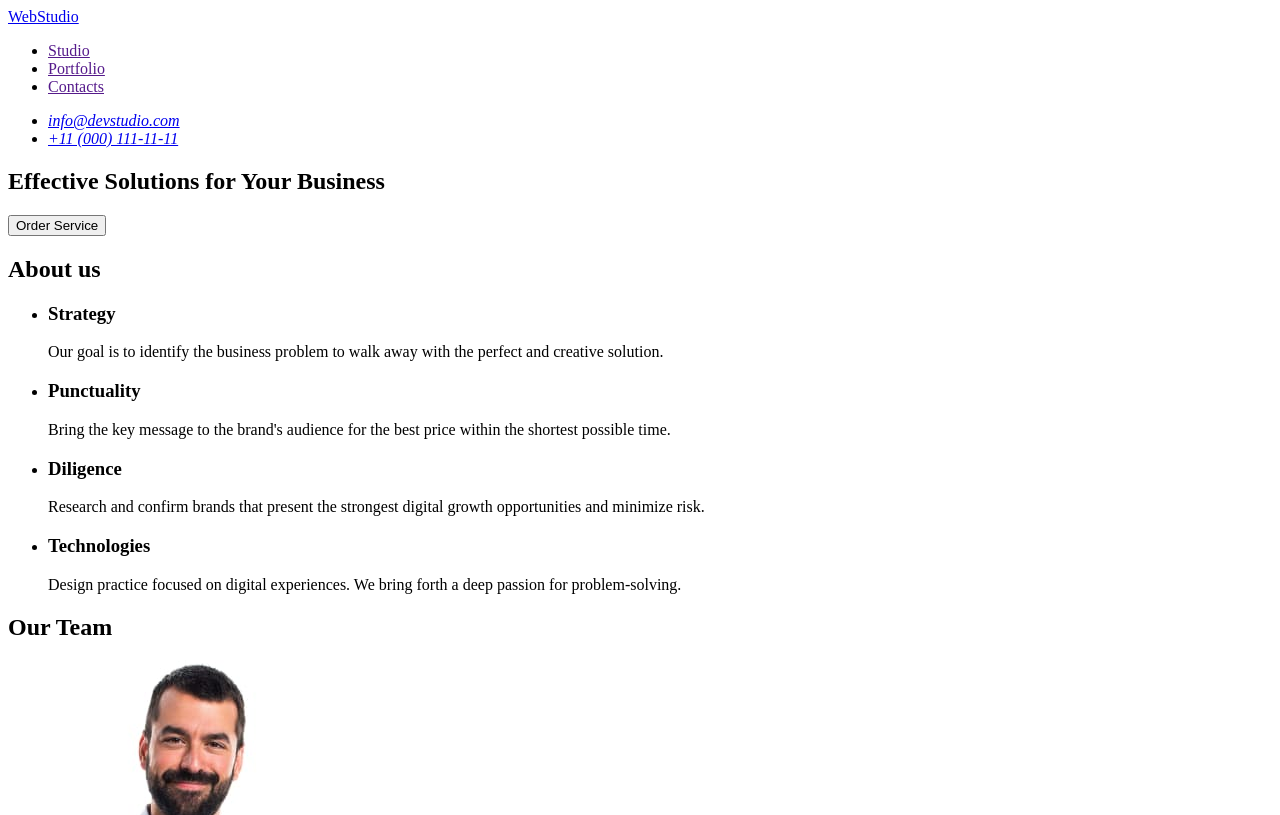
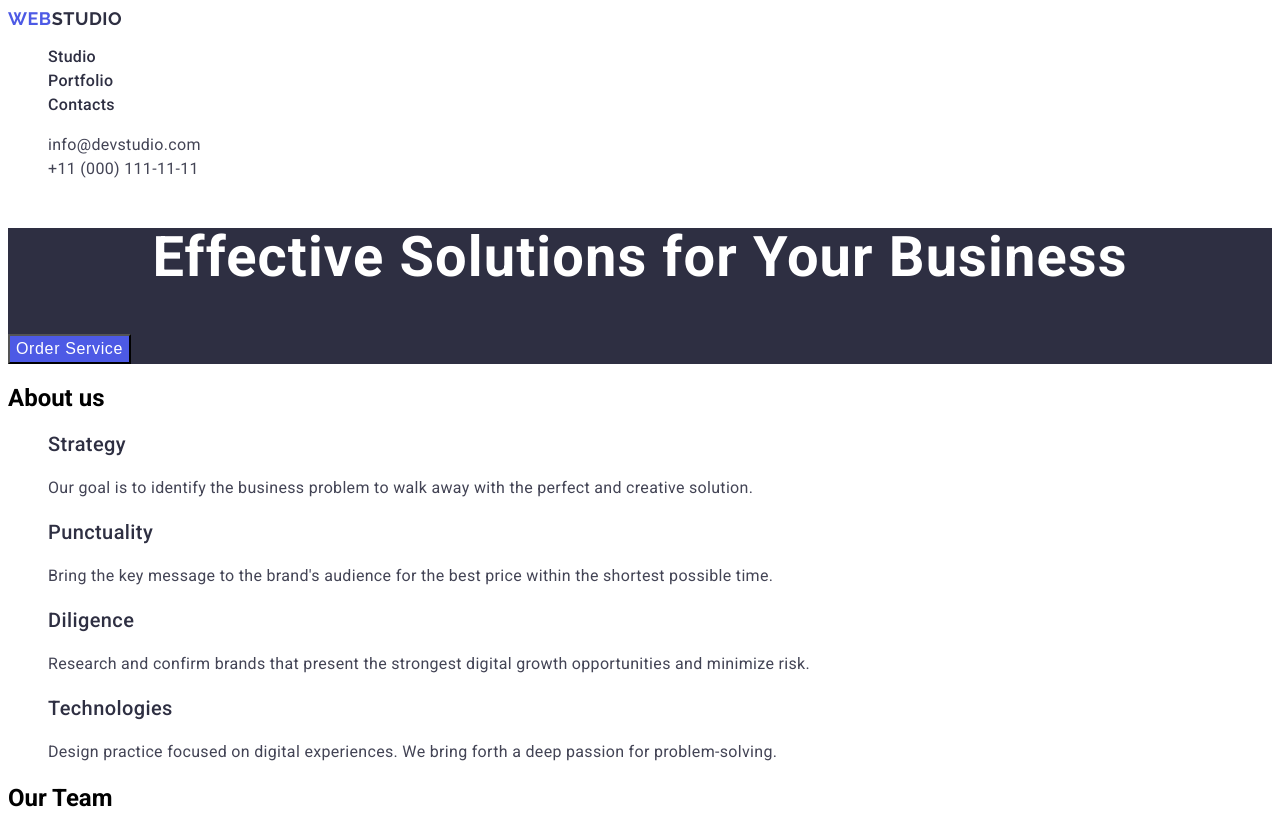
Before and after one commit to KseniiaKorn/goit-markup-hw-02, a plain HTML site: page index.html in a window 1280 px wide. Shown: the top 815 px of the page. Drawn offline with Linux system fonts and the light colour scheme.

Commit message:
made two section css

```diff
--- a/css/styles.css
+++ b/css/styles.css
@@ -0,0 +1,73 @@
+body {
+    font-family: "Roboto", sans-serif;
+}
+
+ul {
+    list-style-type: none;
+}
+
+a {
+    text-decoration: none;
+}
+
+.header-logo {
+    font-family: "Raleway", sans-serif;
+    font-weight: 700;
+    font-size: 18px;
+    line-height: 1.17;
+    letter-spacing: 0.03em;
+    text-transform: uppercase;
+    color: #2e2f42;
+}
+.header-logo-web {
+    font-family: "Raleway", sans-serif;
+    color: #4d5ae5;
+}
+.header-menu-link {
+    font-weight: 500;
+    font-size: 16px;
+    line-height: 1.5;
+    letter-spacing: 0.02em;
+    color: #2e2f42;
+}
+.header-address-link {
+    font-weight: 400;
+    font-size: 16px;
+    line-height: 1.5;
+    letter-spacing: 0.02em;
+    color: #434455;
+    font-style: normal;
+}
+.top-section {
+    background: #2e2f42;
+}
+.top-title {
+    font-weight: 700;
+    font-size: 56px;
+    line-height: 1.07;
+    letter-spacing: 0.02em;
+    text-align: center;
+    color: #fff;
+}
+.button {
+    font-weight: 500;
+    font-size: 16px;
+    line-height: 1.5;
+    letter-spacing: 0.04em;
+    color: #fff;
+    background: #4d5ae5;
+}
+.features-subtitle {
+    font-weight: 500;
+    font-size: 20px;
+    line-height: 1.2;
+    letter-spacing: 0.02em;
+    color: #2e2f42;
+}
+.features-text {
+    font-weight: 400;
+    font-size: 16px;
+    line-height: 1.5;
+    letter-spacing: 0.02em;
+    color: #434455;
+}
--- a/index.html
+++ b/index.html
@@ -5,60 +5,81 @@
     <meta name="viewport" content="width=device-width, initial-scale=1.0" />
     <title>Document</title>
     <link rel="stylesheet" href="./css/styles.css" />
+    <link rel="preconnect" href="https://fonts.googleapis.com" />
+    <link rel="preconnect" href="https://fonts.gstatic.com" crossorigin />
+    <link
+      href="https://fonts.googleapis.com/css2?family=Raleway:wght@700&family=Roboto:wght@400;500;700&display=swap"
+      rel="stylesheet"
+    />
   </head>
   <body>
-    <header>
-      <nav>
-        <a href="/">WebStudio</a>
-        <ul>
-          <li><a href="">Studio</a></li>
-          <li><a href="">Portfolio</a></li>
-          <li><a href="">Contacts</a></li>
+    <header class="header">
+      <nav class="header-nav">
+        <a class="header-logo" href=""
+          ><span class="header-logo-web">Web</span>Studio</a
+        >
+        <ul class="header-menu-list">
+          <li class="header-menu-item">
+            <a class="header-menu-link" href="">Studio</a>
+          </li>
+          <li class="header-menu-item">
+            <a class="header-menu-link" href="">Portfolio</a>
+          </li>
+          <li class="header-menu-item">
+            <a class="header-menu-link" href="">Contacts</a>
+          </li>
         </ul>
       </nav>
-      <address>
-        <ul>
-          <li>
-            <a href="mailto:info@devstudio.com" target="_blank"
+      <address class="header-address">
+        <ul class="header-address-list">
+          <li class="header-address-item">
+            <a
+              class="header-address-link"
+              href="mailto:info@devstudio.com"
+              target="_blank"
               >info@devstudio.com</a
             >
           </li>
-          <li><a href="tel:+110001111111">+11 (000) 111-11-11</a></li>
+          <li class="header-address-item">
+            <a class="header-address-link" href="tel:+110001111111"
+              >+11 (000) 111-11-11</a
+            >
+          </li>
         </ul>
       </address>
     </header>
-    <main>
-      <section>
-        <h1>Effective Solutions for Your Business</h1>
-        <button type="button">Order Service</button>
+    <main class="main">
+      <section class="top-section">
+        <h1 class="top-title">Effective Solutions for Your Business</h1>
+        <button class="button" type="button">Order Service</button>
       </section>
-      <section>
-        <h2>About us</h2>
-        <ul>
-          <li>
-            <h3>Strategy</h3>
-            <p>
+      <section class="features">
+        <h2 class="features-title">About us</h2>
+        <ul class="features-list">
+          <li class="features-item">
+            <h3 class="features-subtitle">Strategy</h3>
+            <p class="features-text">
               Our goal is to identify the business problem to walk away with the
               perfect and creative solution.
             </p>
           </li>
-          <li>
-            <h3>Punctuality</h3>
-            <p>
+          <li class="features-item">
+            <h3 class="features-subtitle">Punctuality</h3>
+            <p class="features-text">
               Bring the key message to the brand's audience for the best price
               within the shortest possible time.
             </p>
           </li>
-          <li>
-            <h3>Diligence</h3>
-            <p>
+          <li class="features-item">
+            <h3 class="features-subtitle">Diligence</h3>
+            <p class="features-text">
               Research and confirm brands that present the strongest digital
               growth opportunities and minimize risk.
             </p>
           </li>
-          <li>
-            <h3>Technologies</h3>
-            <p>
+          <li class="features-item">
+            <h3 class="features-subtitle">Technologies</h3>
+            <p class="features-text">
               Design practice focused on digital experiences. We bring forth a
               deep passion for problem-solving.
             </p>
```
